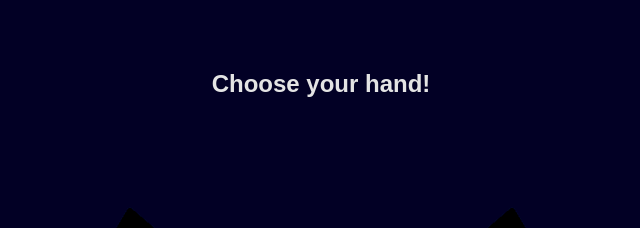
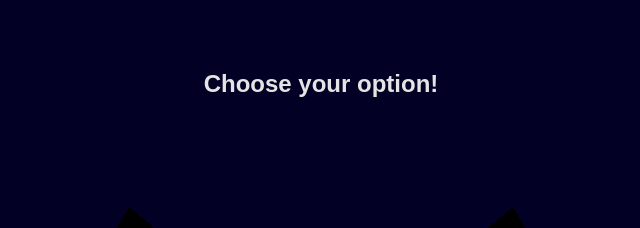
Before and after one commit to Briiad/Rock-Paper-Scissors-briiad, a plain HTML site: page index.html in a window 1280 px wide. Shown: the part 157-385 px from the top of the page, 319-959 px from the left. Drawn offline with Linux system fonts and the light colour scheme.

Commit message:
final commit

```diff
--- a/index.html
+++ b/index.html
@@ -17,7 +17,7 @@
             </div>
 
             <div class="match">
-                <h2 class="winner">Choose your hand!</h2>
+                <h2 class="winner">Choose your option!</h2>
                 <div class="hands">
                     <img class="player-hand" src="./img/rock.png">
                     <img class="computer-hand" src="./img/rock.png">
```
